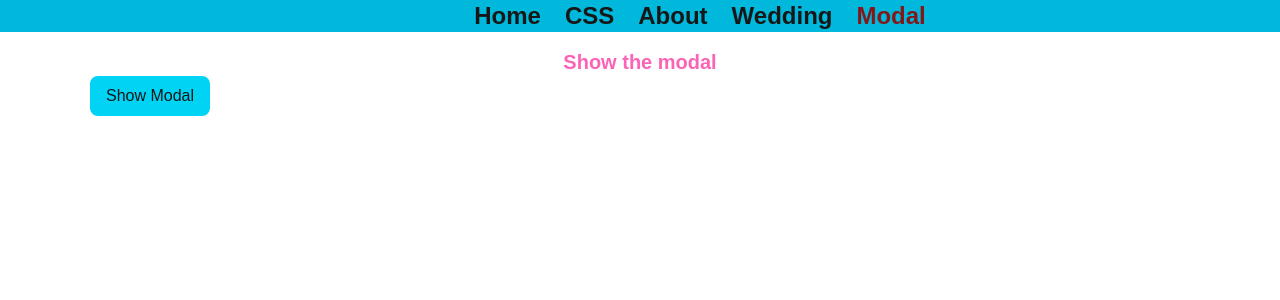
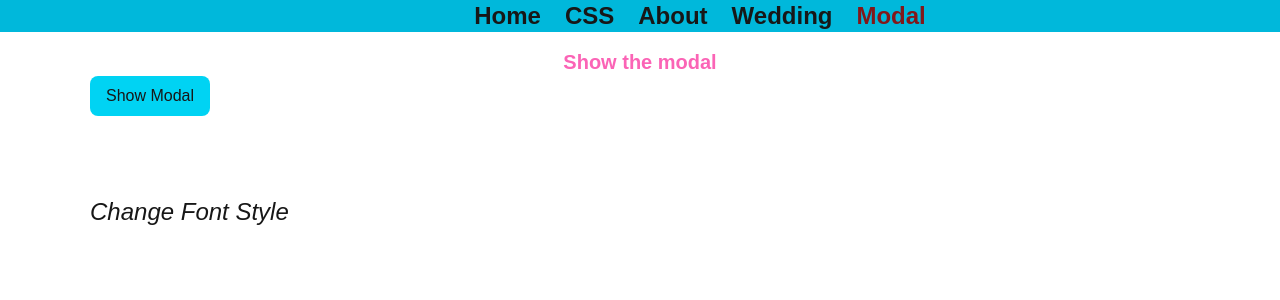
Before and after one commit to Nazrul144/next_animation_with_css, a Next.js app in the folder dynamic_styling_css/: page /modal in a window 1280 px wide. Shown: the top 300 px of the page. Built offline with nearby package versions, Linux system fonts and the light colour scheme.

Commit message:
Font change Italic to Normal

```diff
--- a/dynamic_styling_css/src/components/Modal.jsx
+++ b/dynamic_styling_css/src/components/Modal.jsx
@@ -3,7 +3,8 @@ import React, { useState } from 'react';
 
 const Modal = () => {
 
-    const [showModal, setShowModal] = useState('none')
+    const [showModal, setShowModal] = useState('none') //Show modal state
+    const [changeFont, setChangeFont] = useState('italic') // Font state
 
 
     const handleModal = ()=>{
@@ -12,6 +13,10 @@ const Modal = () => {
 
     const handleClose = ()=>{
         setShowModal('none')
+    }
+
+    const handleFont = ()=>{
+        setChangeFont((prev)=> prev === 'italic' ? 'normal' : 'italic')
     }
 
     return (
@@ -29,6 +34,7 @@ const Modal = () => {
                    </div>
                 </div>
             </div>
+            <h1 onClick={handleFont} style={{fontStyle: changeFont}} className='mt-20 text-2xl'>Change Font Style</h1>
         </div>
     );
 }
```
